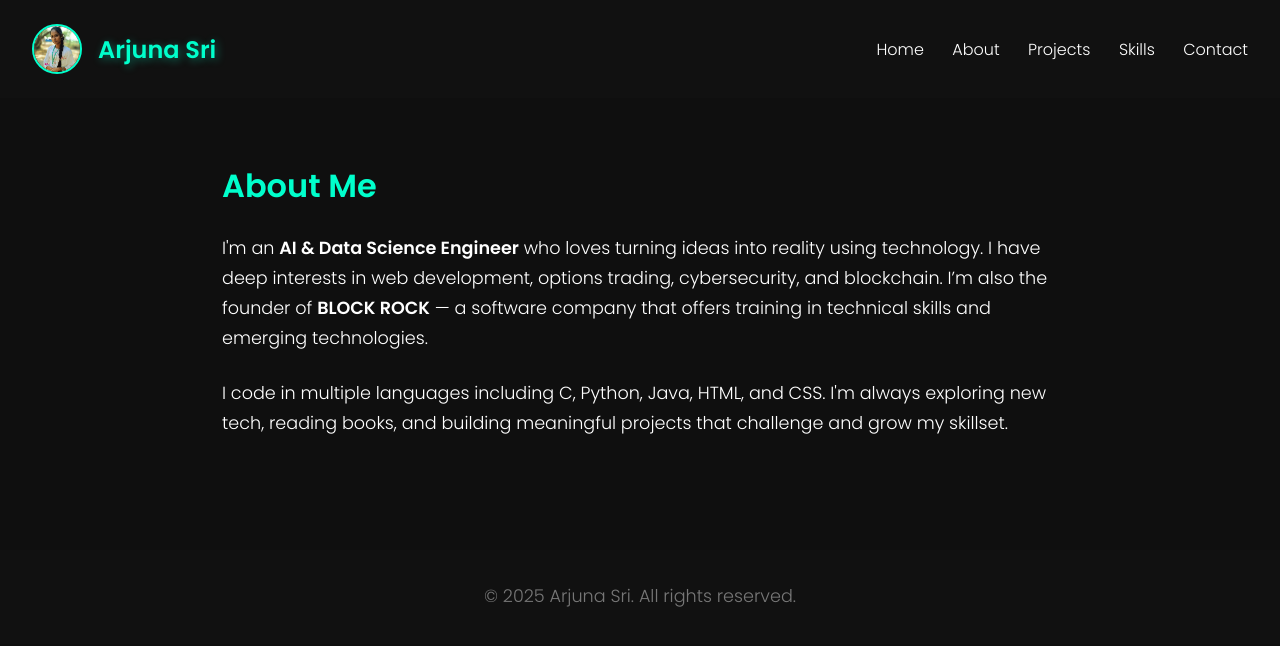
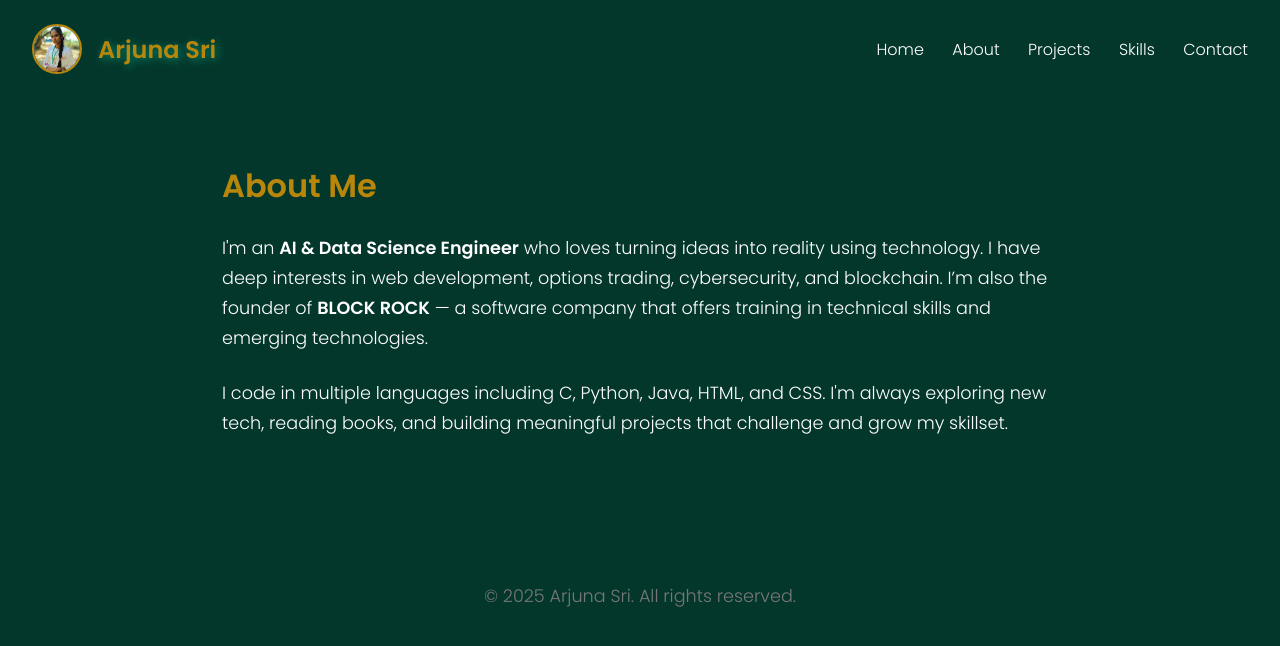
Before and after one commit to Arjuna-sri/portfolio, a plain HTML site: page about.html in a window 1280 px wide. Drawn offline with Linux system fonts and the light colour scheme.

Commit message:
Update about.html

```diff
--- a/about.html
+++ b/about.html
@@ -14,12 +14,12 @@
 
     body {
       font-family: 'Poppins', sans-serif;
-      background: #0f0f0f;
+      background: #04372b;
       color: #ffffff;
     }
 
     header {
-      background: #111;
+      background: #04372b;
       padding: 1.5rem 2rem;
       display: flex;
       justify-content: space-between;
@@ -37,13 +37,13 @@
       height: 50px;
       border-radius: 50%;
       object-fit: cover;
-      border: 2px solid #00ffcc;
+      border: 2px solid #B8860B;
       margin-right: 1rem;
     }
 
     header h1 {
       font-size: 1.5rem;
-      color: #00ffcc;
+      color: #B8860B;
       text-shadow: 2px 2px 8px rgba(0, 255, 204, 0.4);
     }
 
@@ -56,7 +56,7 @@
     }
 
     nav a:hover {
-      color: #00ffcc;
+      color: #B8860B;
     }
 
     section {
@@ -67,7 +67,7 @@
 
     h2 {
       font-size: 2rem;
-      color: #00ffcc;
+      color: #B8860B;
       margin-bottom: 1.5rem;
     }
 
@@ -77,7 +77,7 @@
     }
 
     footer {
-      background: #111;
+      background:#04372b;
       text-align: center;
       padding: 2rem;
       font-size: 0.9rem;
```
